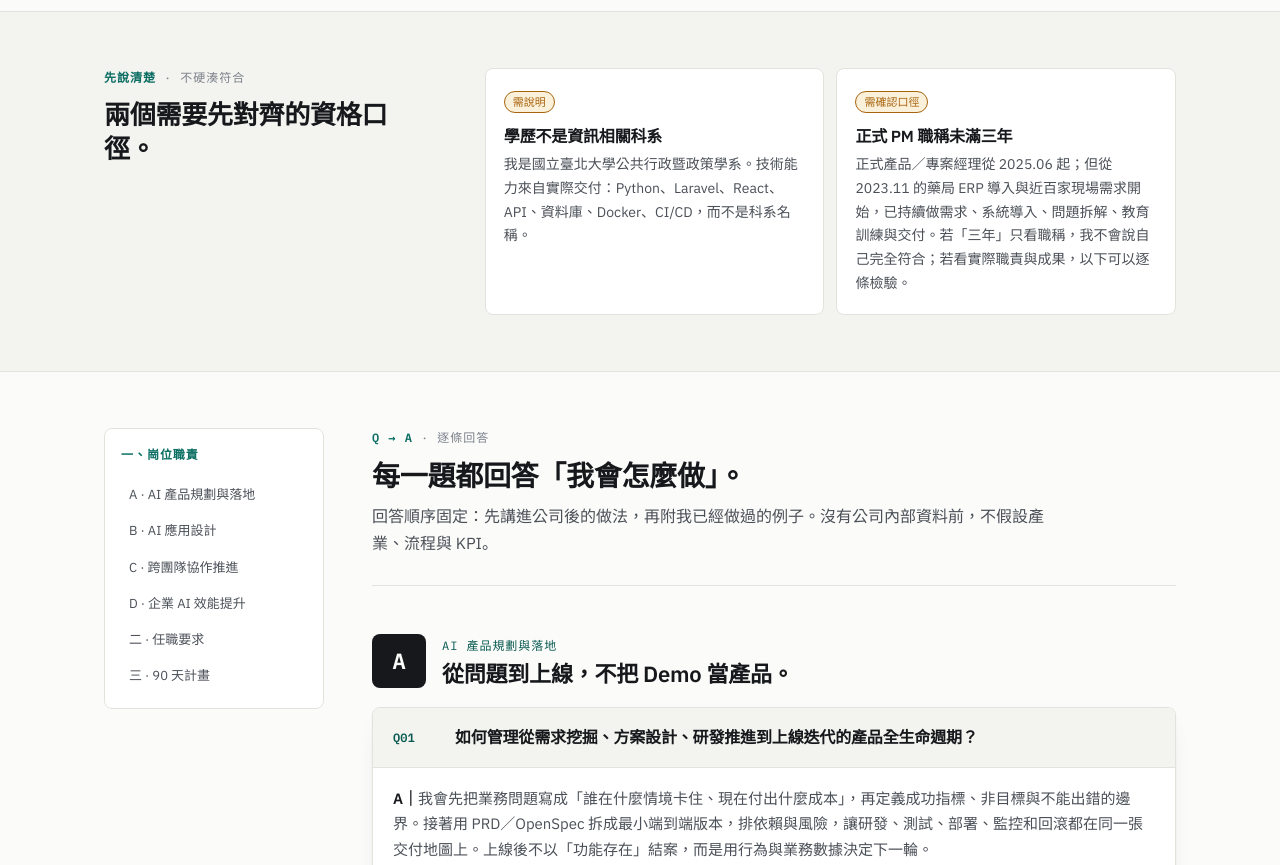
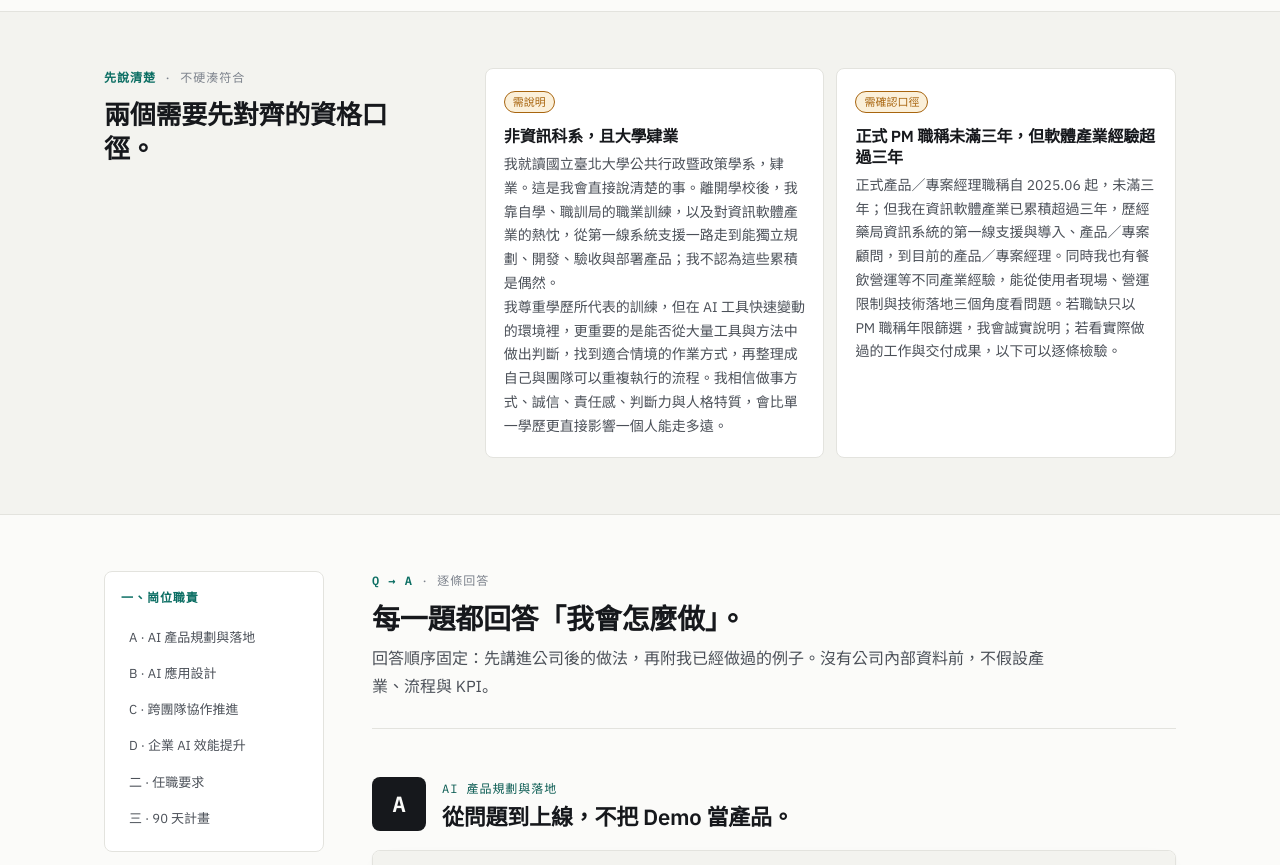
Before and after one commit to Oliviaiii/oliviaiii.github.io, a plain HTML site: page kingskings0203/index.html in a window 1280 px wide. Shown: the part 1020-1885 px from the top of the page. Drawn offline with Linux system fonts and the light colour scheme.

Commit message:
調整【履歷網站/學歷經歷】補充肄業與跨產業背景

```diff
--- a/kingskings0203/index.html
+++ b/kingskings0203/index.html
@@ -87,13 +87,14 @@
       <div class="honesty-cards">
         <article>
           <span class="status explain">需說明</span>
-          <h3>學歷不是資訊相關科系</h3>
-          <p>我是國立臺北大學公共行政暨政策學系。技術能力來自實際交付：Python、Laravel、React、API、資料庫、Docker、CI/CD，而不是科系名稱。</p>
+          <h3>非資訊科系，且大學肄業</h3>
+          <p>我就讀國立臺北大學公共行政暨政策學系，肄業。這是我會直接說清楚的事。離開學校後，我靠自學、職訓局的職業訓練，以及對資訊軟體產業的熱忱，從第一線系統支援一路走到能獨立規劃、開發、驗收與部署產品；我不認為這些累積是偶然。</p>
+          <p>我尊重學歷所代表的訓練，但在 AI 工具快速變動的環境裡，更重要的是能否從大量工具與方法中做出判斷，找到適合情境的作業方式，再整理成自己與團隊可以重複執行的流程。我相信做事方式、誠信、責任感、判斷力與人格特質，會比單一學歷更直接影響一個人能走多遠。</p>
         </article>
         <article>
           <span class="status explain">需確認口徑</span>
-          <h3>正式 PM 職稱未滿三年</h3>
-          <p>正式產品／專案經理從 2025.06 起；但從 2023.11 的藥局 ERP 導入與近百家現場需求開始，已持續做需求、系統導入、問題拆解、教育訓練與交付。若「三年」只看職稱，我不會說自己完全符合；若看實際職責與成果，以下可以逐條檢驗。</p>
+          <h3>正式 PM 職稱未滿三年，但軟體產業經驗超過三年</h3>
+          <p>正式產品／專案經理職稱自 2025.06 起，未滿三年；但我在資訊軟體產業已累積超過三年，歷經藥局資訊系統的第一線支援與導入、產品／專案顧問，到目前的產品／專案經理。同時我也有餐飲營運等不同產業經驗，能從使用者現場、營運限制與技術落地三個角度看問題。若職缺只以 PM 職稱年限篩選，我會誠實說明；若看實際做過的工作與交付成果，以下可以逐條檢驗。</p>
         </article>
       </div>
     </div>
@@ -243,8 +244,8 @@
         </div>
       </div>
       <div class="fit-list">
-        <article><span class="status explain">需說明</span><div><h3>本科及相關專業</h3><p>具學士學位，但為公共行政暨政策學系；技術能力由實作、程式碼與部署紀錄證明。</p></div></article>
-        <article><span class="status explain">需說明</span><div><h3>三年以上產品經理經驗</h3><p>正式 PM 職稱自 2025.06；產品相關工作範圍從 2023.11 的 ERP 導入、現場需求與系統改善開始。</p></div></article>
+        <article><span class="status explain">需說明</span><div><h3>本科及相關專業</h3><p>國立臺北大學公共行政暨政策學系肄業，非職缺優先科系。技術能力來自自學、職訓局的職業訓練，以及持續在資訊軟體產業中的實作與交付。</p></div></article>
+        <article><span class="status explain">需說明</span><div><h3>三年以上產品經理經驗</h3><p>正式 PM 職稱自 2025.06，未滿三年；但資訊軟體產業經驗已超過三年，並具藥局資訊、軟體產品與餐飲營運等跨產業經歷。</p></div></article>
         <article><span class="status yes">符合</span><div><h3>完整產品流程</h3><p>需求、PRD／規格、原型、研發、測試、部署、正式站驗收與迭代皆有實例。</p></div></article>
         <article><span class="status yes">符合</span><div><h3>LLM／Prompt／RAG／Agent</h3><p>做過正式 RAG 客服、自架 embedding／rerank、Prompt 版本與租戶覆寫、Agent skills／hooks／review workflow。</p></div></article>
         <article><span class="status yes">符合</span><div><h3>真實 AI 產品落地</h3><p>LINE OA 多租戶 AI 客服含 webhook、知識同步、問答、後台、評分、未命中、DLQ、稽核與部署。</p></div></article>
```
Also changed, not shown: index.html (+1 -1 lines).
